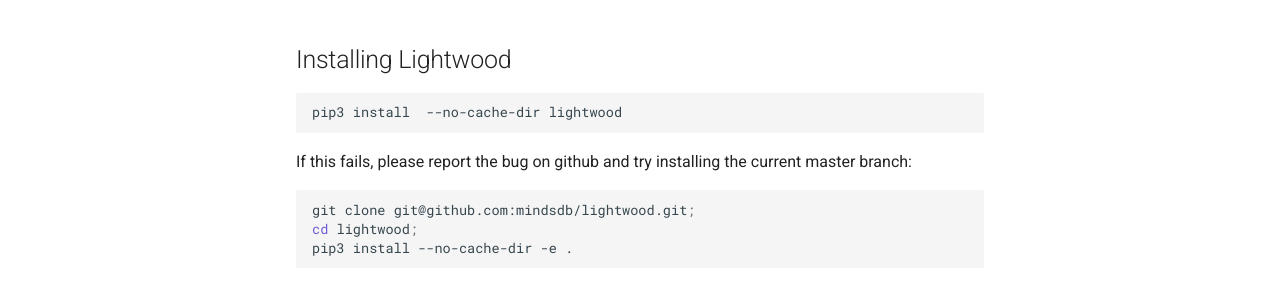
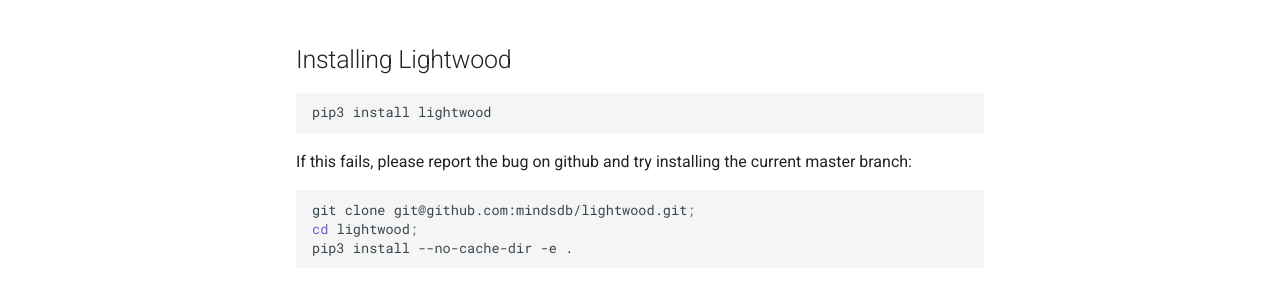
Before and after one commit to mindsdb/lightwood, an MkDocs documentation site: the page built from docs/docs/index.md, in a window 1280 px wide and 900 px high. Shown: the part 346-633 px from the top of the window. Built offline with MkDocs 1.6.1 and Material for MkDocs 9.7.7, drawn with Linux system fonts in a browser that asks for light colours; comment, search, counter and statistics services are not loaded.

Commit message:
docs update

````diff
--- a/docs/docs/index.md
+++ b/docs/docs/index.md
@@ -11,7 +11,7 @@
 ## Installing Lightwood
 
 ```bash
-pip3 install  --no-cache-dir lightwood
+pip3 install lightwood
 ```
 
 If this fails, please report the bug on github and try installing the current master branch:
````
